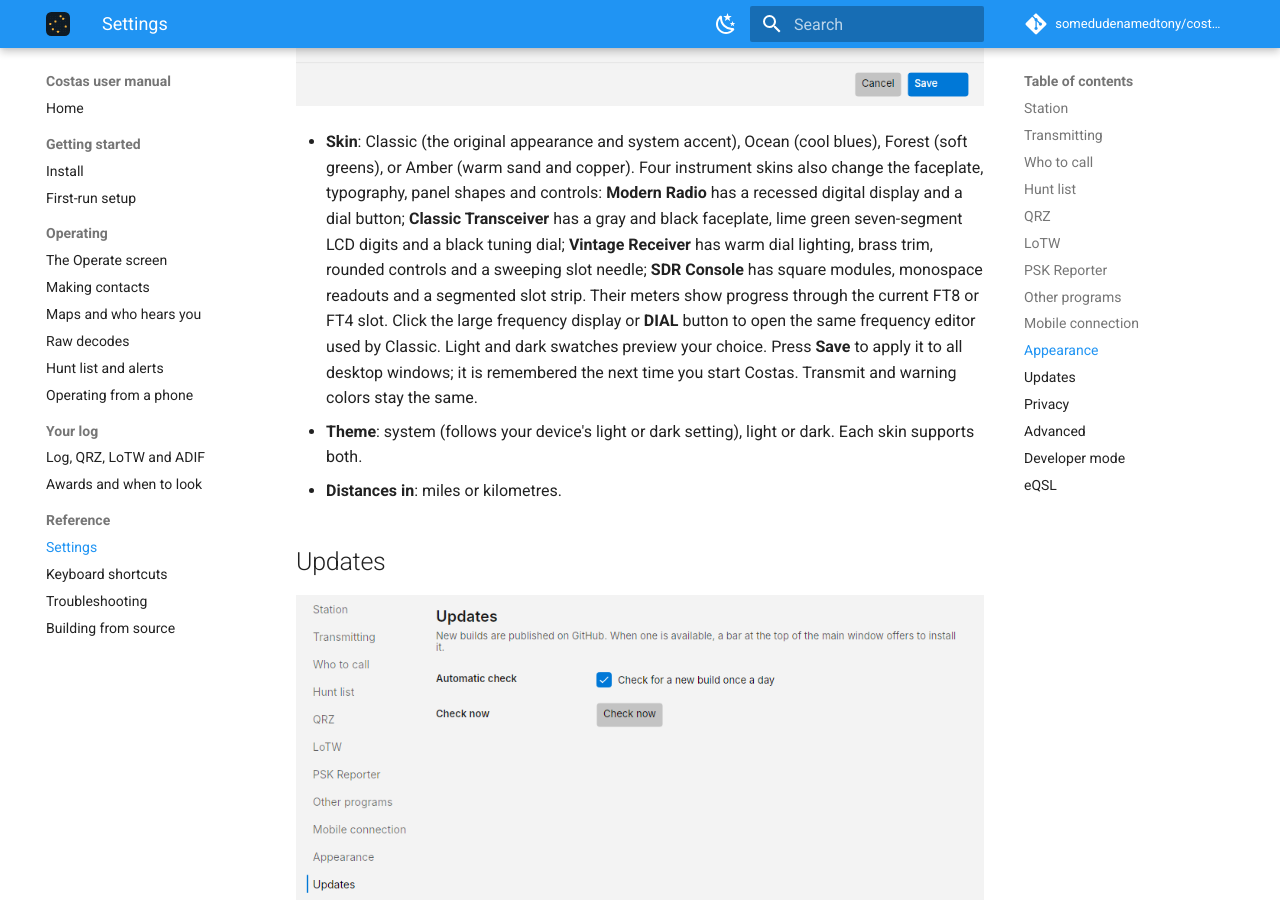
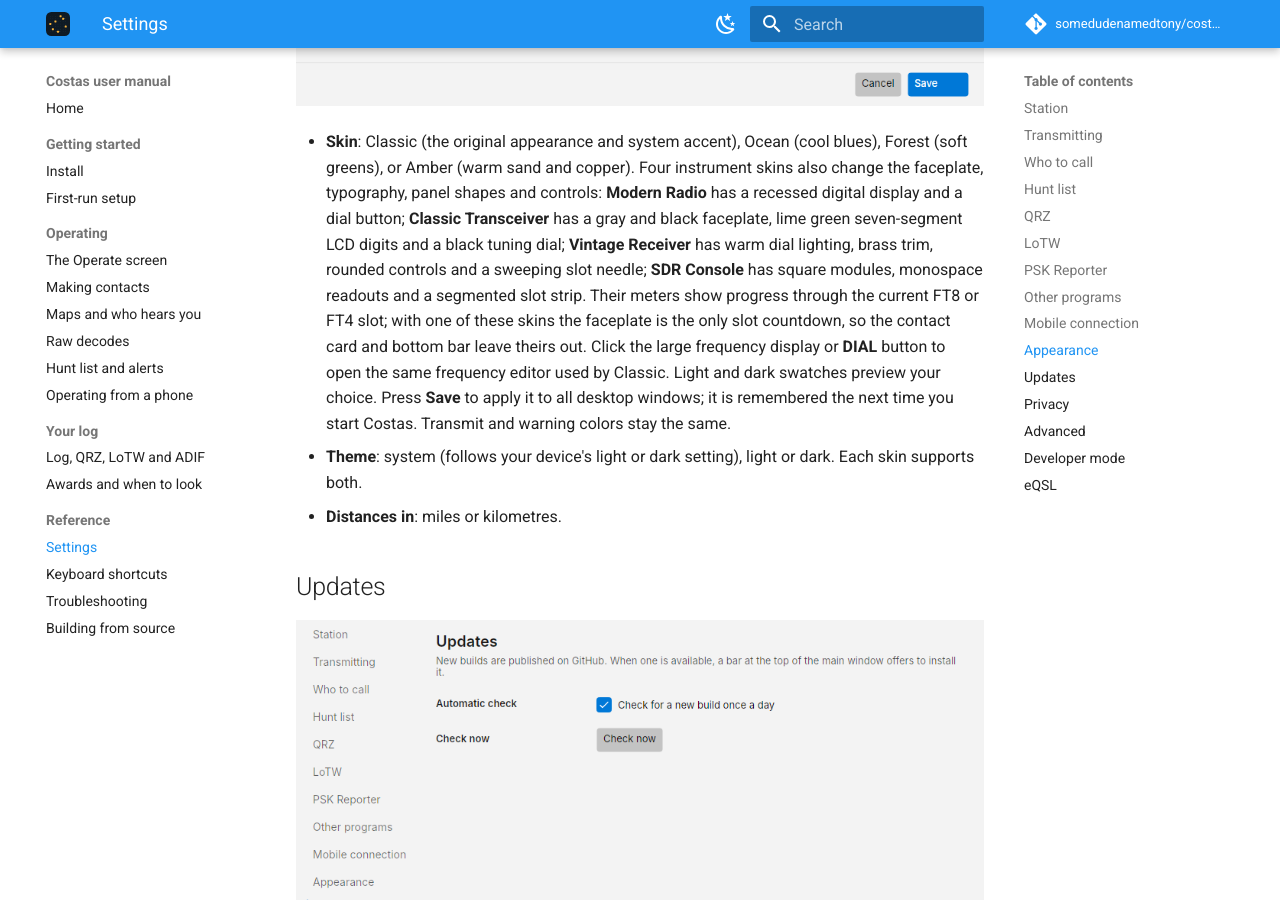
Before and after one commit to somedudenamedtony/costas, an MkDocs documentation site: the page built from manual/settings.md, in a window 1280 px wide and 900 px high, scrolled down 10378 px. Built offline with MkDocs 1.6.1 and Material for MkDocs 9.7.7, drawn with Linux system fonts in a browser that asks for light colours; comment, search, counter and statistics services are not loaded.

Commit message:
Show one slot countdown with instrument skins
The instrument skins put a slot meter on the faceplate, which is visible on
every tab. The contact card (on Operate) and the bottom bar (elsewhere) kept
their own countdowns too, so the same readout appeared twice. With an
instrument skin the faceplate is now the only one; the standard skins are
unchanged.

Co-Authored-By: Claude Opus 5.5 <noreply@anthropic.com>
Claude-Session: https://claude.ai/code/session_018kqyNTjYGWTQuNv75dfMK5

```diff
--- a/manual/settings.md
+++ b/manual/settings.md
@@ -159,7 +159,8 @@ See [Operating from a phone](phone.md).
   **Modern Radio** has a recessed digital display and a dial button; **Classic Transceiver** has a gray and black
   faceplate, lime green seven-segment LCD digits and a black tuning dial; **Vintage Receiver** has warm dial lighting,
   brass trim, rounded controls and a sweeping slot needle; **SDR Console** has square modules, monospace readouts
-  and a segmented slot strip. Their meters show progress through the current FT8 or FT4 slot. Click the large
+  and a segmented slot strip. Their meters show progress through the current FT8 or FT4 slot; with one of these skins the faceplate is the
+  only slot countdown, so the contact card and bottom bar leave theirs out. Click the large
   frequency display or **DIAL** button to open the same frequency editor used by Classic.
   Light and dark swatches preview your choice. Press **Save** to apply it to all desktop windows; it is remembered
   the next time you start Costas. Transmit and warning colors stay the same.
```
Also changed, not shown: manual/operate.md (+1 -1 lines), 3 other files.
